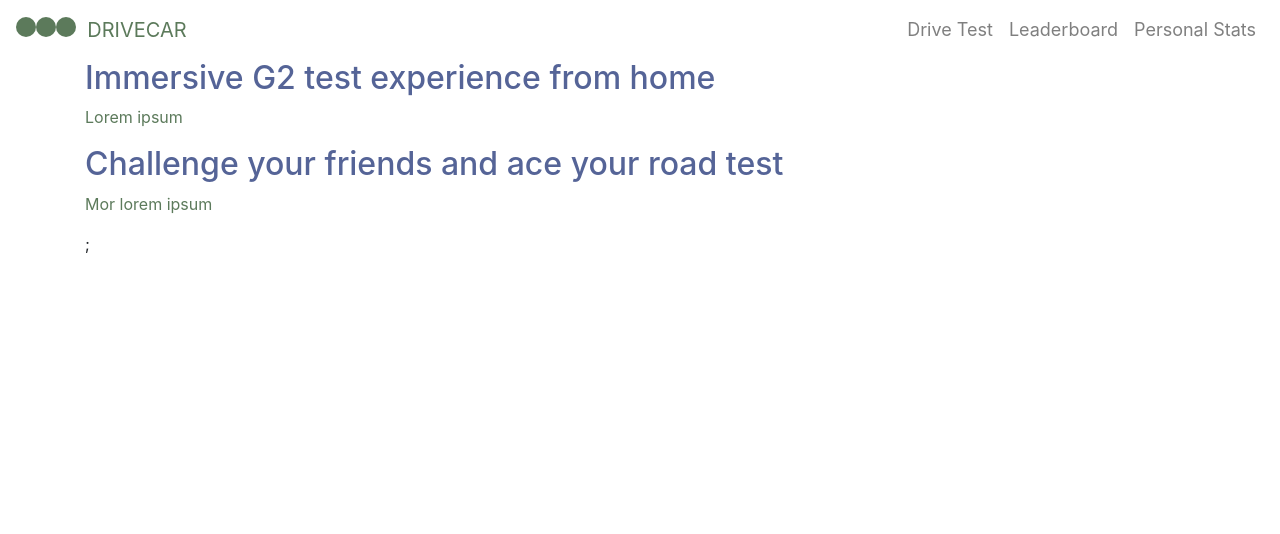
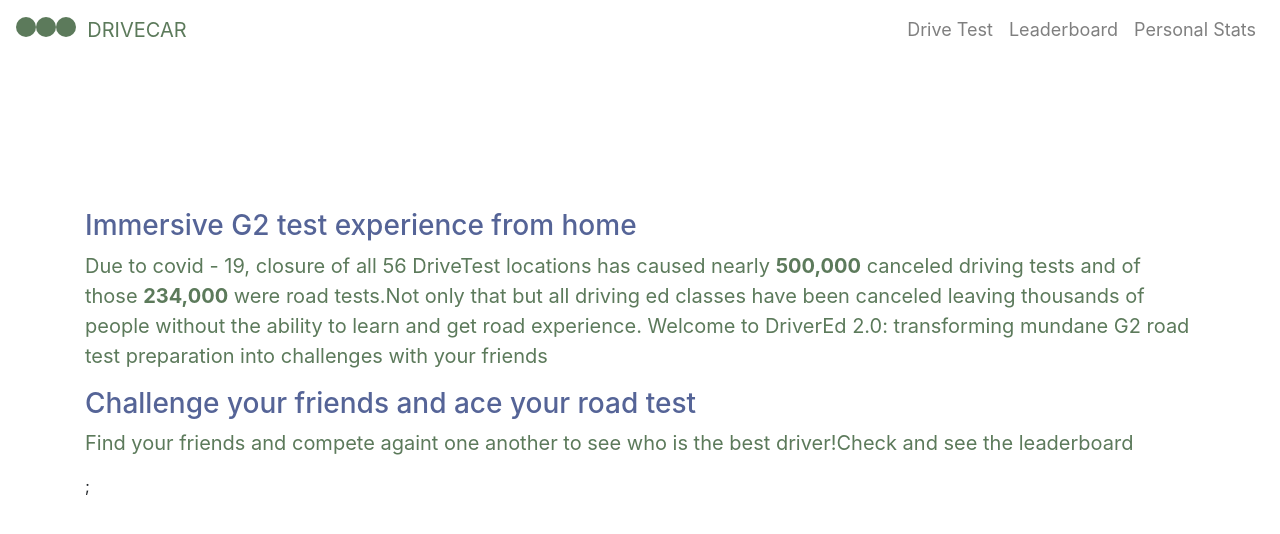
Before and after one commit to zaeyyd/hackwestern7, a React (Create React App) app: page / in a window 1280 px wide. Shown: the top 534 px of the page. Built offline with nearby package versions, Linux system fonts and the light colour scheme.

Commit message:
FEAT: adding home page text

```diff
--- a/src/DriveCarMain.js
+++ b/src/DriveCarMain.js
@@ -3,9 +3,11 @@ import './drivecarstyle.css';
 
 export const DriveCarMain = () => (
     <div>
-        <h2>Immersive G2 test experience from home</h2>
-        <p>Lorem ipsum</p>
-        <h2>Challenge your friends and ace your road test</h2>
-        <p>Mor lorem ipsum</p>
+        <div class="topmargin">
+        </div>
+        <h3>Immersive G2 test experience from home</h3>
+        <p> Due to covid - 19, closure of all 56 DriveTest locations has caused nearly <strong>500,000</strong> canceled driving tests and of those <strong>234,000</strong> were road tests.Not only that but all driving ed classes have been canceled leaving thousands of people without the ability to learn and get road experience. Welcome to DriverEd 2.0: transforming mundane G2 road test preparation into challenges with your friends </p>
+        <h3>Challenge your friends and ace your road test</h3>
+        <p>Find your friends and compete againt one another to see who is the best driver!Check and see the leaderboard</p>
     </div>
 )
--- a/src/drivecarstyle.css
+++ b/src/drivecarstyle.css
@@ -16,4 +16,8 @@ h4 {
 
 p {
     color: #5C7A5B;
+    font-size: 20px;
 }
+.topmargin{
+    margin-top: 150px;
+}
```
